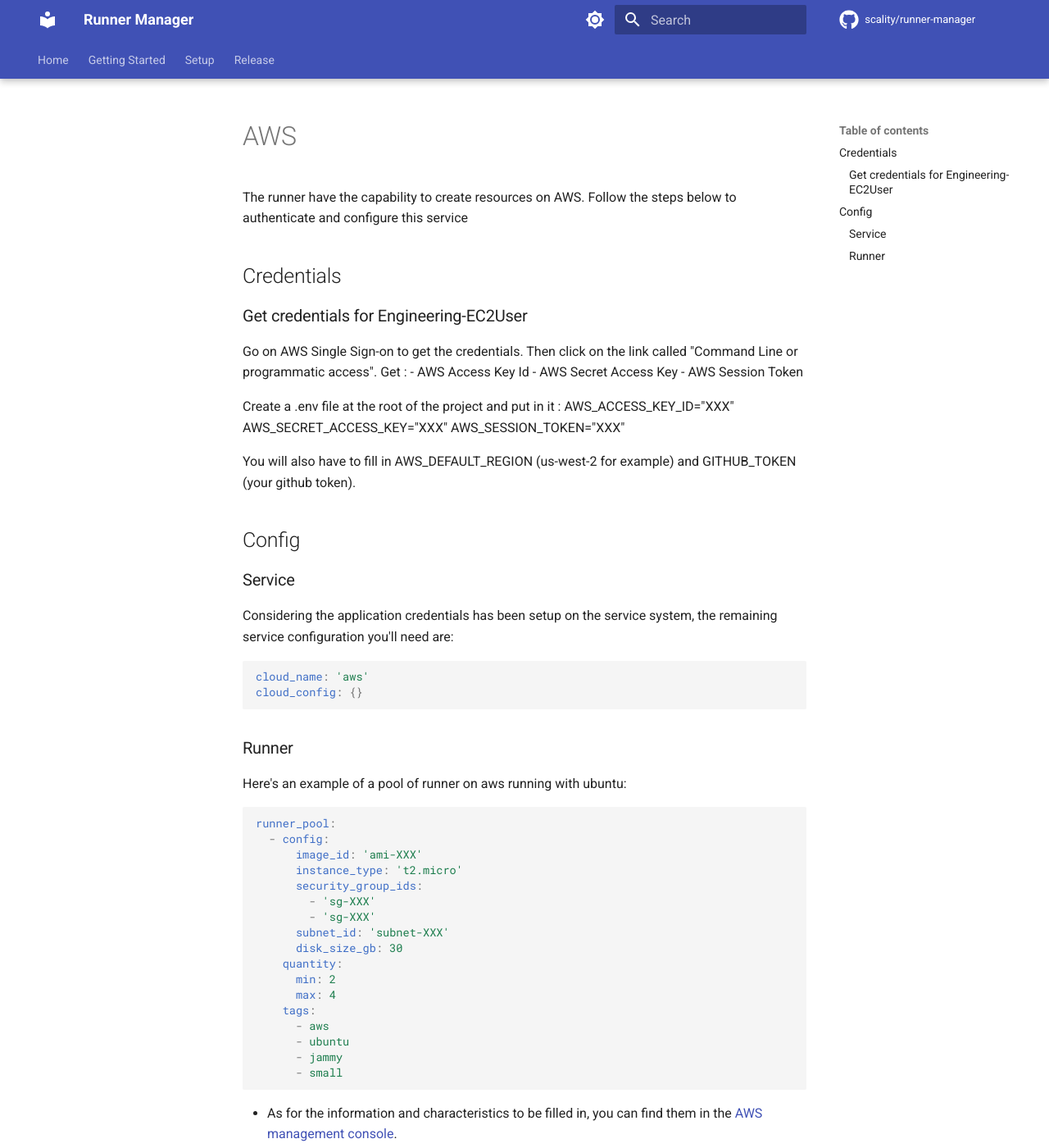
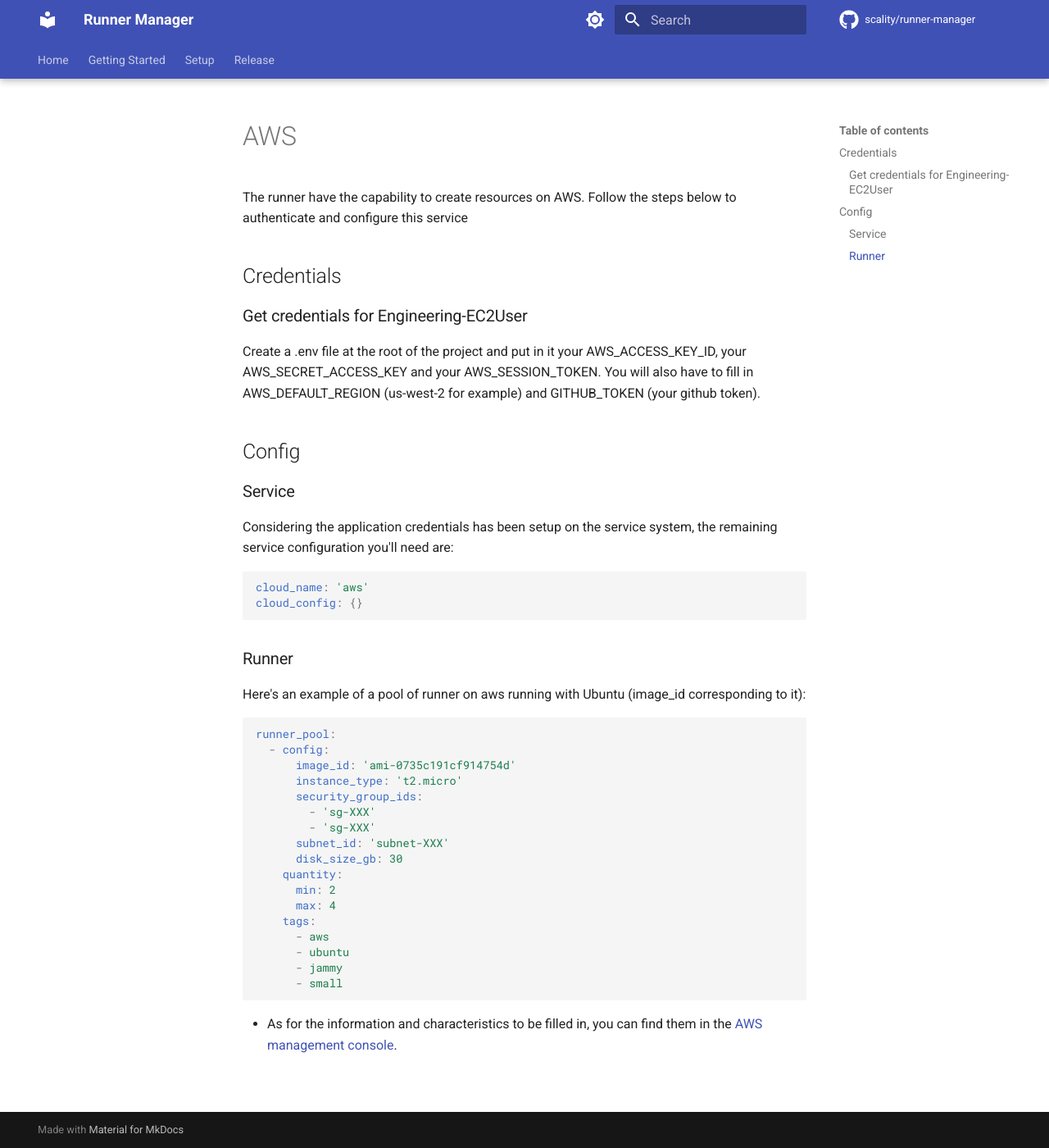
Before and after one commit to scality/runner-manager, an MkDocs documentation site: the page built from docs/setup/clouds/aws.md, in a window 1280 px wide and 1400 px high. Shown: the whole window at 82% size. Built offline with MkDocs 1.6.1 and Material for MkDocs 9.7.7, drawn with Linux system fonts in a browser that asks for light colours; comment, search, counter and statistics services are not loaded.

Commit message:
📝 Update AWS setup cloud documentation

````diff
--- a/docs/setup/clouds/aws.md
+++ b/docs/setup/clouds/aws.md
@@ -7,18 +7,7 @@ and configure this service
 
 ### Get credentials for Engineering-EC2User
 
-Go on AWS Single Sign-on to get the credentials.
-Then click on the link called "Command Line or programmatic access".
-Get :
-- AWS Access Key Id
-- AWS Secret Access Key
-- AWS Session Token
-
-Create a .env file at the root of the project and put in it :
-AWS_ACCESS_KEY_ID="XXX"
-AWS_SECRET_ACCESS_KEY="XXX"
-AWS_SESSION_TOKEN="XXX"
-
+Create a .env file at the root of the project and put in it your AWS_ACCESS_KEY_ID, your AWS_SECRET_ACCESS_KEY and your AWS_SESSION_TOKEN.
 You will also have to fill in AWS_DEFAULT_REGION (us-west-2 for example) and GITHUB_TOKEN (your github token).
 
 ## Config
@@ -33,11 +22,11 @@ cloud_config: {}
 ```
 
 ### Runner
-Here's an example of a pool of runner on aws running with ubuntu:
+Here's an example of a pool of runner on aws running with Ubuntu (image_id corresponding to it):
 ```yaml
 runner_pool:
   - config:
-      image_id: 'ami-XXX'
+      image_id: 'ami-0735c191cf914754d'
       instance_type: 't2.micro'
       security_group_ids:
         - 'sg-XXX'
````
